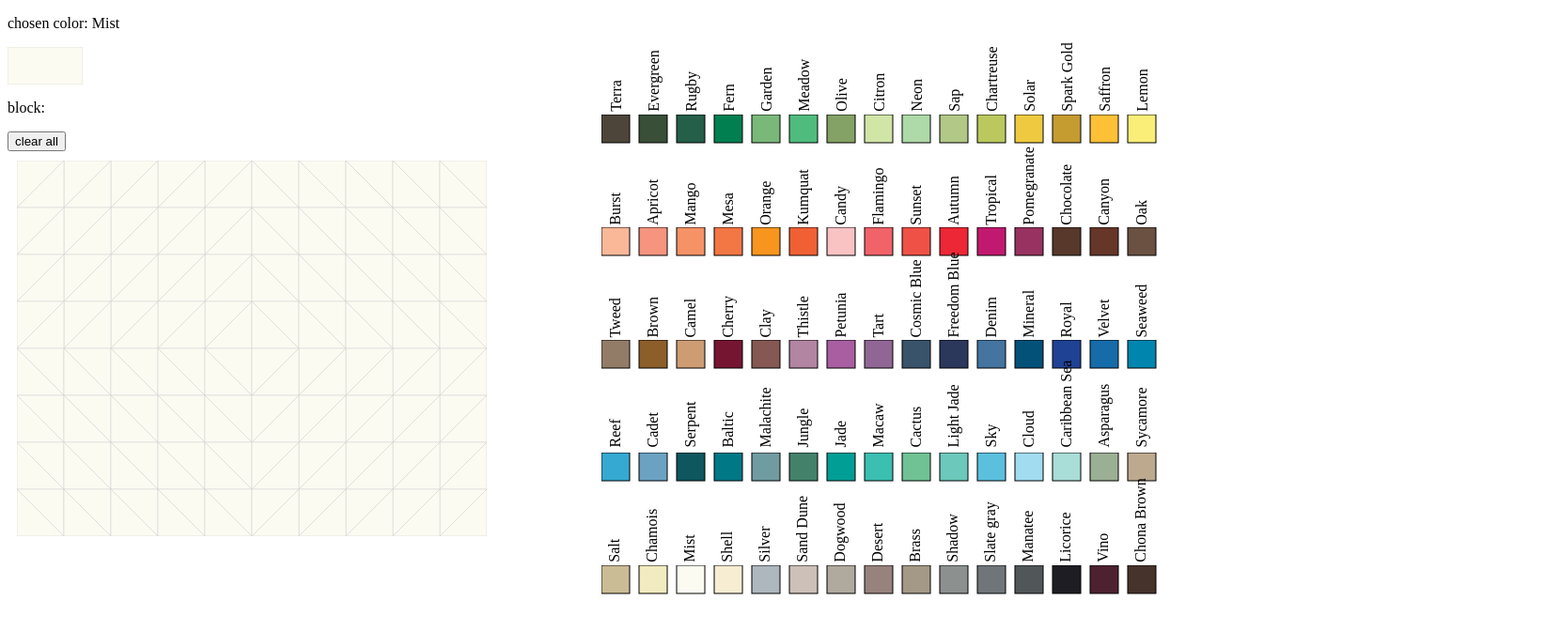
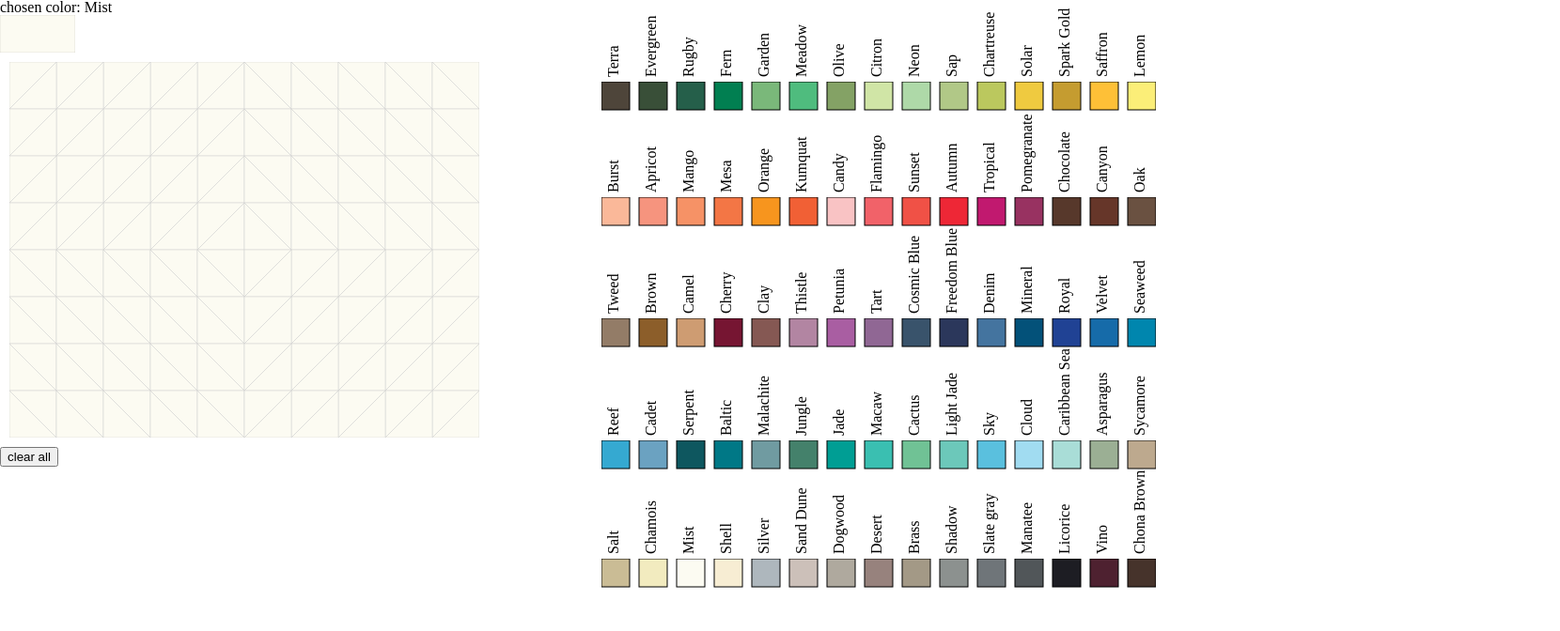
Before and after one commit to mollyfish/colorplay, a website: page index.html in a window 1280 px wide. Shown: the whole page at 94% size, 1660 px wide, since content can reach past the window. Drawn offline with nearby package versions, Linux system fonts and the light colour scheme.

Commit message:
clean up color grid

```diff
--- a/index.html
+++ b/index.html
@@ -12,131 +12,55 @@
   <!-- Place favicon.ico in the root directory -->
 
   <!-- <link rel="stylesheet" href="css/normalize.css"> -->
+  <link rel="stylesheet" href="reset.css">
   <link rel="stylesheet" href="main.css">
   <script src="https://ajax.googleapis.com/ajax/libs/jquery/3.2.1/jquery.min.js"></script>
 </head>
 <body>
-  <section class="editBlocks">
+  <section>
     <p>chosen color: <span class="chosenLabel">Mist</span></p>
     <svg width="80" height="40">
       <rect class="chosenColor" width="80" height="40" fill="#fcfbf2" stroke-width="0.1"stroke="rgb(0,0,0)" />
-  <div class="colors">
 
-    <!-- <defs>
-      <linearGradient id="grad1" x1="0%" y1="0%" x2="100%" y2="0%">
-        <stop offset="0%" stop-color="rgb(255,255,0)" stop-opacity="1" />
-        <stop offset="5%" stop-color="rgb(255,0,0)" stop-opacity="1" />
-        <stop offset="10%" stop-color="rgb(255,255,0)" stop-opacity="1" />
-        <stop offset="15%" stop-color="rgb(255,0,0)" stop-opacity="1" />
-        <stop offset="20%" stop-color="rgb(255,255,0)" stop-opacity="1" />
-        <stop offset="25%" stop-color="rgb(255,0,0)" stop-opacity="1" />
-        <stop offset="30%" stop-color="rgb(255,255,0)" stop-opacity="1" />
-        <stop offset="35%" stop-color="rgb(255,0,0)" stop-opacity="1" />
-        <stop offset="40%" stop-color="rgb(255,255,0)" stop-opacity="1" />
-        <stop offset="45%" stop-color="rgb(255,0,0)" stop-opacity="1" />
-        <stop offset="50%" stop-color="rgb(255,255,0)" stop-opacity="1" />
-        <stop offset="55%" stop-color="rgb(255,0,0)" stop-opacity="1" />
-        <stop offset="60%" stop-color="rgb(255,255,0)" stop-opacity="1" />
-        <stop offset="65%" stop-color="rgb(255,0,0)" stop-opacity="1" />
-        <stop offset="70%" stop-color="rgb(255,255,0)" stop-opacity="1" />
-        <stop offset="75%" stop-color="rgb(255,0,0)" stop-opacity="1" />
-        <stop offset="80%" stop-color="rgb(255,255,0)" stop-opacity="1" />
-        <stop offset="85%" stop-color="rgb(255,0,0)" stop-opacity="1" />
-        <stop offset="90%" stop-color="rgb(255,255,0)" stop-opacity="1" />
-        <stop offset="95%" stop-color="rgb(255,0,0)" stop-opacity="1" />
-        <stop offset="100%" stop-color="rgb(255,255,0)" stop-opacity="1" />
-      </linearGradient>
-    </defs> -->
     </svg>
+    <div class="colors clearfix">
+
+<!--
+colors:
+4e453a Terra        fab899 Burst        937c67 Tweed
+394f38 Evergreen    f6947e Apricot      8c5e2a Brown
+255f4a Rugby        f69266 Mango        ce9c72 Camel
+017f51 Fern         f37645 Mesa         761532 Cherry
+7ab87a Garden       f7951e Orange       855853 Clay
+4fbc7e Meadow       f16035 Kumquat      b285a2 Thistle
+84a265 Olive        f9c3c4 Candy        a95ea2 Petunia
+d0e5a6 Citron       f16269 Flamingo     906794 Tart
+aed9a8 Neon         f05146 Sunset       39536b Cosmic Blue
+b1c887 Sap          ee2736 Autumn       2b375b Freedom Blue
+bbc85e Chartreuse   c1196f Tropical     44749f Denim
+efca40 Solar        983261 Pomegranate  035179 Mineral
+c59c30 Spark Gold   57382b Chocolate    204294 Royal
+fec037 Saffron      663629 Canyon       166ba9 Velvet
+fbee78 Lemon        6a5141 Oak          0086ae Seaweed
 
 
-<!--
-
-colors:
-4e453a Terra
-394f38 Evergreen
-255f4a Rugby
-017f51 Fern
-7ab87a Garden
-4fbc7e Meadow
-84a265 Olive
-d0e5a6 Citron
-aed9a8 Neon
-b1c887 Sap
-bbc85e Chartreuse
-efca40 Solar
-c59c30 Spark Gold
-fec037 Saffron
-fbee78 Lemon
-
-fab899 Burst
-f6947e Apricot
-f69266 Mango
-f37645 Mesa
-f7951e Orange
-f16035 Kumquat
-f9c3c4 Candy
-f16269 Flamingo
-f05146 Sunset
-ee2736 Autumn
-c1196f Tropical
-983261 Pomegranate
-57382b Chocolate
-663629 Canyon
-6a5141 Oak
-
-937c67 Tweed
-8c5e2a Brown
-ce9c72 Camel
-761532 Cherry
-855853 Clay
-b285a2 Thistle
-a95ea2 Petunia
-906794 Tart
-39536b Cosmic Blue
-2b375b Freedom Blue
-44749f Denim
-035179 Mineral
-204294 Royal
-166ba9 Velvet
-0086ae Seaweed
-
-35a9d1 Reef
-6ba2c1 Cadet
-0e575f Serpent
-007886 Baltic
-709ba1 Malachite
-44816b Jungle
-009e94 Jade
-3abfb1 Macaw
-70c295 Cactus
-6cc8ba Light Jade
-5ac0de Sky
-a1dcf1 Cloud
-a9ddd7 Caribbean Sea
-9baf94 Asparagus
-bda98e Sycamore
-
-cabc95 Salt
-f2ebbf Chamois
-fcfbf2 Mist
-f7edd3 Shell
-aeb7bd Silver
-ccc0b9 Sand Dune
-afa99e Dogwood
-97827d Desert
-a39986 Brass
-8c918f Shadow
-6f7579 Slate gray
-515659 Manatee
-1d1d23 Licorice
-4e2130 Vino
-46332b Chona Brown
-
+35a9d1 Reef           cabc95 Salt
+6ba2c1 Cadet          f2ebbf Chamois
+0e575f Serpent        fcfbf2 Mist
+007886 Baltic         f7edd3 Shell
+709ba1 Malachite      aeb7bd Silver
+44816b Jungle         ccc0b9 Sand Dune
+009e94 Jade           afa99e Dogwood
+3abfb1 Macaw          97827d Desert
+70c295 Cactus         a39986 Brass
+6cc8ba Light Jade     8c918f Shadow
+5ac0de Sky            6f7579 Slate gray
+a1dcf1 Cloud          515659 Manatee
+a9ddd7 Caribbean Sea  1d1d23 Licorice
+9baf94 Asparagus      4e2130 Vino
+bda98e Sycamore       46332b Chona Brown
 -->
 
-
-  <!-- <p>available colors:</p> -->
 <div class="color-row row1">
   <ul class="labels">
     <li>Terra</li>
@@ -155,7 +79,7 @@ a39986 Brass
     <li>Saffron</li>
     <li>Lemon</li>
   </ul>
-  <svg width="1020" height="40">
+  <svg width="590" height="40">
     <rect id="Terra" class="colorChoice" x="0" y="0" width="30" height="30" fill="#4e453a" stroke-width="1" stroke="rgb(0,0,0)" />
     <rect id="Evergreen" class="colorChoice" x="40" y="0" width="30" height="30" fill="#394f38" stroke-width="1" stroke="rgb(0,0,0)" />
     <rect id="Rugby" class="colorChoice" x="80" y="0" width="30" height="30" fill="#255f4a" stroke-width="1" stroke="rgb(0,0,0)" />
@@ -191,7 +115,7 @@ a39986 Brass
     <li>Canyon</li>
     <li>Oak</li>
   </ul>
-  <svg width="1020" height="40">
+  <svg width="590" height="40">
     <rect id="Burst" class="colorChoice" x="0" y="0" width="30" height="30" fill="#fab899" stroke-width="1" stroke="rgb(0,0,0)" />
     <rect id="Apricot" class="colorChoice" x="40" y="0" width="30" height="30" fill="#f6947e" stroke-width="1" stroke="rgb(0,0,0)" />
     <rect id="Mango" class="colorChoice" x="80" y="0" width="30" height="30" fill="#f69266" stroke-width="1" stroke="rgb(0,0,0)" />
@@ -227,7 +151,7 @@ a39986 Brass
     <li>Velvet</li>
     <li>Seaweed</li>
   </ul>
-  <svg width="1020" height="40">
+  <svg width="590" height="40">
     <rect id="Tweed" class="colorChoice" x="0" y="0" width="30" height="30" fill="#937c67" stroke-width="1" stroke="rgb(0,0,0)" />
     <rect id="Brown" class="colorChoice" x="40" y="0" width="30" height="30" fill="#8c5e2a" stroke-width="1" stroke="rgb(0,0,0)" />
     <rect id="Camel" class="colorChoice" x="80" y="0" width="30" height="30" fill="#ce9c72" stroke-width="1" stroke="rgb(0,0,0)" />
@@ -263,7 +187,7 @@ a39986 Brass
     <li>Asparagus</li>
     <li>Sycamore</li>
   </ul>
-  <svg width="1020" height="40">
+  <svg width="590" height="40">
     <rect id="Reef" class="colorChoice" x="0" y="0" width="30" height="30" fill="#35a9d1" stroke-width="1" stroke="rgb(0,0,0)" />
     <rect id="Cadet" class="colorChoice" x="40" y="0" width="30" height="30" fill="#6ba2c1" stroke-width="1" stroke="rgb(0,0,0)" />
     <rect id="Serpent" class="colorChoice" x="80" y="0" width="30" height="30" fill="#0e575f" stroke-width="1" stroke="rgb(0,0,0)" />
@@ -299,7 +223,7 @@ a39986 Brass
     <li>Vino</li>
     <li>Chona Brown</li>
   </ul>
-  <svg width="1020" height="40">
+  <svg width="590" height="40">
     <rect id="Salt" class="colorChoice" x="0" y="0" width="30" height="30" fill="#cabc95" stroke-width="1" stroke="rgb(0,0,0)" />
     <rect id="Chamois" class="colorChoice" x="40" y="0" width="30" height="30" fill="#f2ebbf" stroke-width="1" stroke="rgb(0,0,0)" />
     <rect id="Mist" class="colorChoice" x="80" y="0" width="30" height="30" fill="#fcfbf2" stroke-width="1" stroke="rgb(0,0,0)" />
@@ -322,7 +246,7 @@ a39986 Brass
   <svg width="200" height="20">
     <rect class="colorChoice" x="0" y="0" width="20" height="20" fill="url(#grad1)"  stroke-width="1" stroke="rgb(0,0,0)" />
   </svg> -->
-  <p>block:</p><button id="clearBlock">clear all</button>
+  <!-- <p>block:</p> -->
   <svg class="block">
     <!-- ROW ONE UPPER -->
     <polygon class="piece" points="0,0 50,0 0,50" stroke="#ccc" stroke-width="0.5" fill="#fcfbf2" />
@@ -510,6 +434,7 @@ a39986 Brass
 
 
   </svg>
+  <button id="clearBlock">clear all</button>
 </section>
   <!-- <button id="repeatBlock">repeat block</button>
   <button id="clearQuilt">clear quilt</button> -->
@@ -518,6 +443,20 @@ a39986 Brass
 
     </svg>
   </section> -->
+  <!-- <section class="matches clearfix">
+    <h2>Chamois</h2>
+    <article class="neutral">
+
+    </article>
+    <h2>Mist</h2>
+    <article class="neutral">
+
+    </article>
+    <h2>Shell</h2>
+    <article class="neutral">
+
+    </article>
+  </section> -->
 
   <script src="app.js"></script>
 </body>
--- a/main.css
+++ b/main.css
@@ -1,84 +1,47 @@
-ul {
-  list-style: none;
-  /*width: 400px;*/
-  /*margin-top: -100px;*/
-  /*margin: 0;*/
-  padding: 0;
+.colors {
+  position: relative;
+  float: right;
+}
+
+.labels {
   transform: rotate(-90deg);
-  /*position: relative;*/
   position: absolute;
-}
-li {
-  /*margin-top: -200px;*/
-  margin: 0;
-  /*padding: 0;*/
-  /*transform: rotate(-90deg);*/
+  display: inline-block;
+  width: 100px;
+  top: -340px;
+  left: 255px;
 }
 
 .color-row {
-  position: relative;
-  margin-top: 2em;
+  position: absolute;
+  margin-top: 1em;
 }
 
 .color-row svg {
   position: absolute;
+  top: 15px;
+  left: 0;
 }
 
 .row1 li, .row2 li, .row3 li, .row4 li, .row5 li {
-  margin-bottom: 22px;
+  margin-bottom: 24px;
 }
 
 .row1 {
   top: 0;
-  left: 0;
 }
-
-.row1 ul {
-  top: -356px;
-  left: 270px;
+.row2 {
+  top: 123px;
 }
-
-.row2 {
-  top: 120px;
-  left: 0;
+.row3 {
+  top: 252px;
 }
-
-.row2 ul {
-  top: -360px;
-  left: 264px;
+.row4 {
+  top: 382px;
 }
-
-.row3 {
-  top: 240px;
-  left: 0;
+.row5 {
+  top: 508px;
 }
-
-.row3 ul {
-  top: -364px;
-  left: 260px;
-}
-
-.row4 {
-  top: 360px;
-  left: 0;
-}
-
-.row4 ul {
-  top: -368px;
-  left: 260px;
-}
-
-.row5 {
-  top: 480px;
-  left: 0;
-}
-
-.row5 ul {
-  top: -364px;
-  left: 260px;
-}
-
-
 
 svg {
   display: block;
@@ -93,9 +56,15 @@ svg {
   width: 50%;
   float: right;
 }
-.editBlocks {
-  /*float: left;*/
+
+.neutral {
+  border: 1px solid #000;
+  border-radius: 5px;
+  margin-top: 1em;
+  height: 200px;
 }
-.displayBlocks {
-  /*float: right;*/
+
+.matches {
+  float: left;
+  width: 48%;
 }
--- /dev/null
+++ b/reset.css
@@ -0,0 +1,54 @@
+/* http://meyerweb.com/eric/tools/css/reset/
+   v2.0 | 20110126
+   License: none (public domain)
+*/
+
+html, body, div, span, applet, object, iframe,
+h1, h2, h3, h4, h5, h6, p, blockquote, pre,
+a, abbr, acronym, address, big, cite, code,
+del, dfn, em, img, ins, kbd, q, s, samp,
+small, strike, strong, sub, sup, tt, var,
+b, u, i, center,
+dl, dt, dd, ol, ul, li,
+fieldset, form, label, legend,
+table, caption, tbody, tfoot, thead, tr, th, td,
+article, aside, canvas, details, embed,
+figure, figcaption, footer, header, hgroup,
+menu, nav, output, ruby, section, summary,
+time, mark, audio, video {
+  margin: 0;
+  padding: 0;
+  border: 0;
+  font-size: 100%;
+  font: inherit;
+  vertical-align: baseline;
+}
+/* HTML5 display-role reset for older browsers */
+article, aside, details, figcaption, figure,
+footer, header, hgroup, menu, nav, section {
+  display: block;
+}
+body {
+  line-height: 1;
+}
+ol, ul {
+  list-style: none;
+}
+blockquote, q {
+  quotes: none;
+}
+blockquote:before, blockquote:after,
+q:before, q:after {
+  content: '';
+  content: none;
+}
+table {
+  border-collapse: collapse;
+  border-spacing: 0;
+}
+
+.clearfix::after {
+    content: "";
+    clear: both;
+    display: table;
+}
```
Lines whose indentation alone changed are shown as unchanged.
